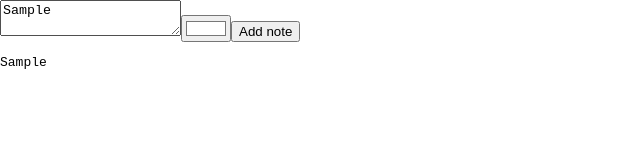
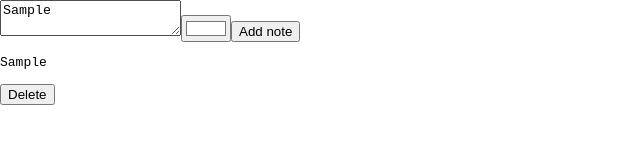
Before and after one commit to NterpriseCEO/RichWeb, a React (Create React App) app in the folder lab4-notes-app/: page / in a window 1280 px wide. Both pictures are taken after typing "Sample" into the empty fields and a click on the button "Add note". Shown: the top 160 px of the page, without its empty margins (0-640 px from the left). Built offline with nearby package versions, Linux system fonts and the light colour scheme.

Commit message:
Added delete note functionality

```diff
--- a/lab4-notes-app/src/App.js
+++ b/lab4-notes-app/src/App.js
@@ -4,10 +4,15 @@ import React from 'react';
 //notes class
 function Note(props) {
 	return (
-		<pre className="note" style={{ backgroundColor: props.colour }}>
-			{props.note}
-		</pre>
+		<div className="note">
+			<pre style={{ backgroundColor: props.colour }}>
+				{props.note}
+			</pre>
+			<button onClick={props.onClick}>Delete</button>
+		</div>
 	);
+
+
 }
 
 class Panel extends React.Component {
@@ -35,7 +40,6 @@ class Panel extends React.Component {
 					{this.state.displayNotes}
 				</div>
 			</div>
-
 		);
 	}
 
@@ -44,7 +48,6 @@ class Panel extends React.Component {
 	}
 
 	changeColour = event => {
-		console.log(event.target.value);
 		this.colourValue = event.target.value;
 	}
 
@@ -57,12 +60,27 @@ class Panel extends React.Component {
 		this.state.notes.push({note: this.textInput, colour: this.colourValue});
 		this.textInput = "";
 		//Updates the displayNotes array with the contents of the notes array
+		this.populateDisplayNotes();
+	}
+
+	removeNote(index) {
+		this.state.notes.splice(index, 1);
+		this.populateDisplayNotes();
+	}
+
+	populateDisplayNotes() {
 		this.setState({
 			displayNotes: this.state.notes.map((note, index) => {
-				return <Note key={index} note = {note.note} colour = {note.colour}/>
+				return <Note
+					key = {index}
+					note = {note.note}
+					colour = {note.colour}
+					onClick={() => this.removeNote(index)}
+				/>
 			})
 		});
 	}
+
 }
 
 function App() {
```
